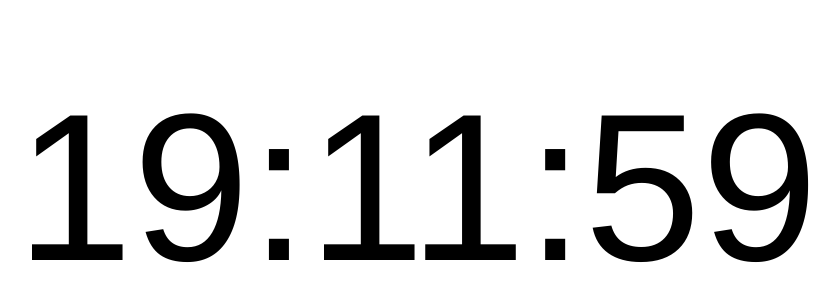
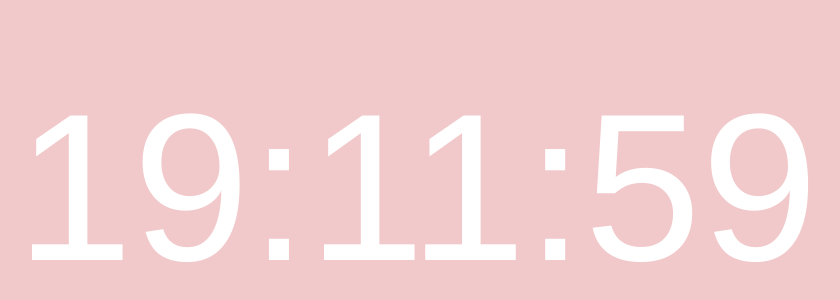
Before and after one commit to sanjsanj/react-simple-time, a React (Create React App) app: page / in a window 1280 px wide. Shown: the part 212-512 px from the top of the page, without its empty margins (223-1063 px from the left). Built offline with nearby package versions, Linux system fonts and the light colour scheme.

Commit message:
Add looping background color animation

```diff
--- a/public/index.html
+++ b/public/index.html
@@ -2,7 +2,6 @@
 <html lang="en">
   <head>
     <meta charset="utf-8">
-    <link rel="shortcut icon" href="%PUBLIC_URL%/favicon.ico">
     <meta name="viewport" content="width=device-width, initial-scale=1, shrink-to-fit=no">
     <meta name="theme-color" content="#000000">
     <!--
--- a/src/App.css
+++ b/src/App.css
@@ -1,3 +1,15 @@
+body {
+  -webkit-animation: colorchange 60s infinite;
+}
+
+@-webkit-keyframes colorchange
+{
+  0%   {background: #e77f95;}
+  33%  {background: #f8f1e6;}
+  66%  {background: #f7d799;}
+  100% {background: #e77f95;}
+}
+
 .st__container {
   display: flex;           /* establish flex container */
   flex-direction: column;  /* make main axis vertical */
@@ -11,4 +23,5 @@
   text-align: center;
   font-weight: 100;
   font-size: 210px;
+  color: #fff;
 }
```
Also changed, not shown: 1 other file (tests, documents, lock files or other folders).
